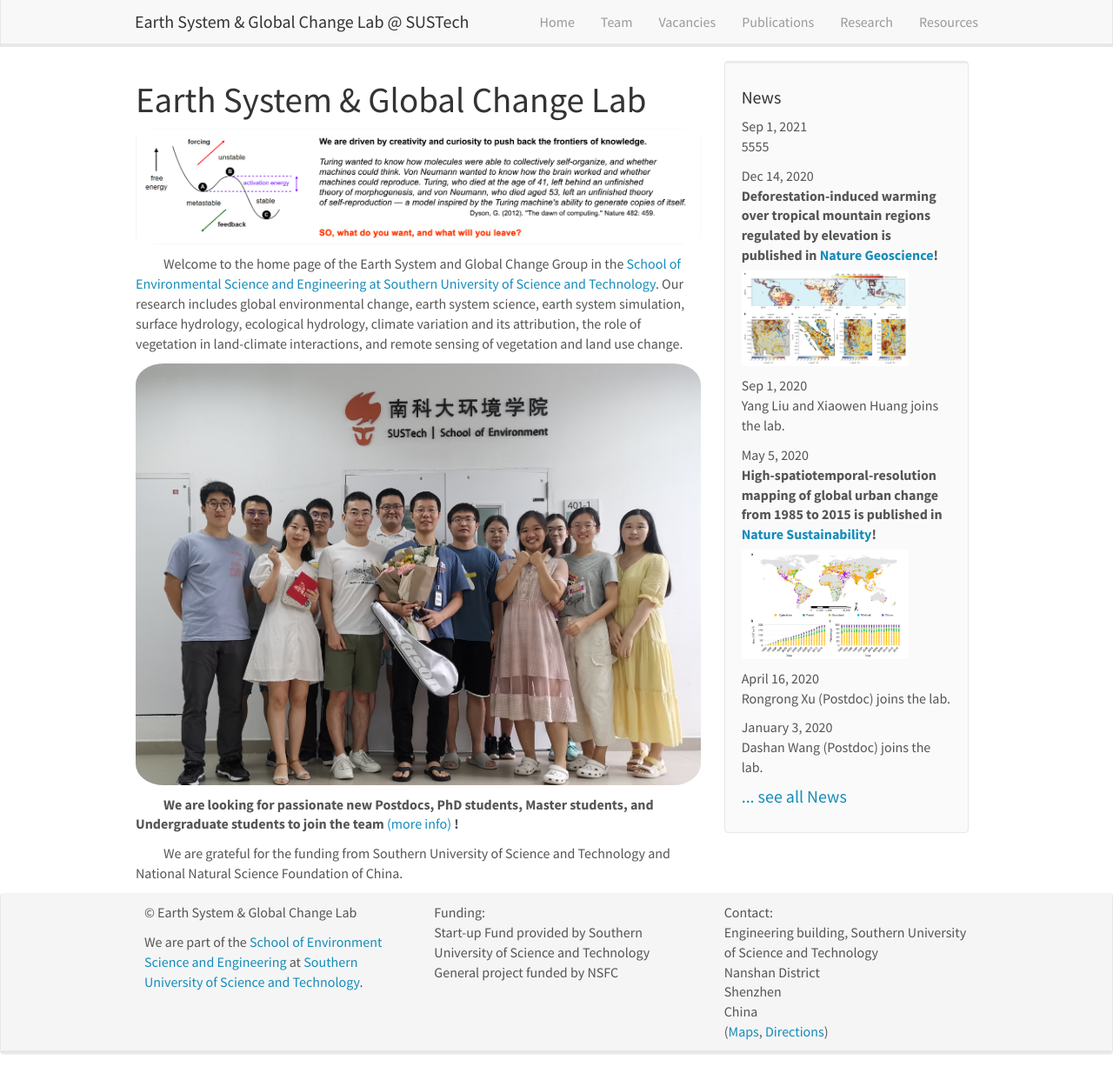
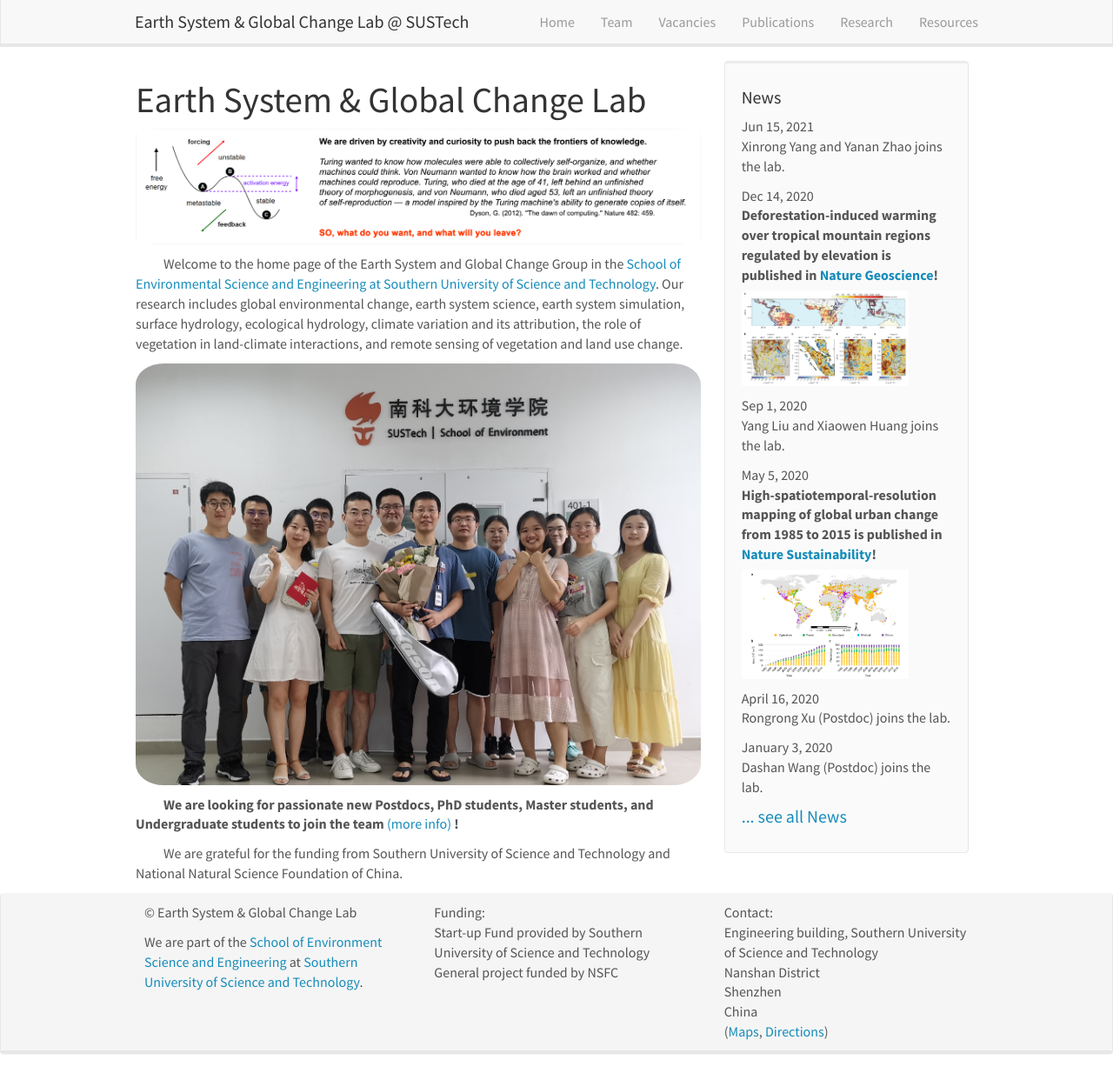
Before and after one commit to xurr2020/xurr2020.github.io, a Jekyll site: the page built from _pages/home.md, in a window 1280 px wide and 1234 px high. Shown: the whole window at 87% size. Built offline with Jekyll 4.4.1, drawn with Linux system fonts in a browser that asks for light colours; nearby versions of some CDN libraries.

Commit message:
Update news.yml

```diff
--- a/_data/news.yml
+++ b/_data/news.yml
@@ -1,5 +1,5 @@
-- date: Sep 1, 2021
-  headline: "5555"
+- date: Jun 15, 2021
+  headline: "Xinrong Yang and Yanan Zhao joins the lab."
 
 - date: Dec 14, 2020
   headline: "<b>Deforestation-induced warming over tropical
```
